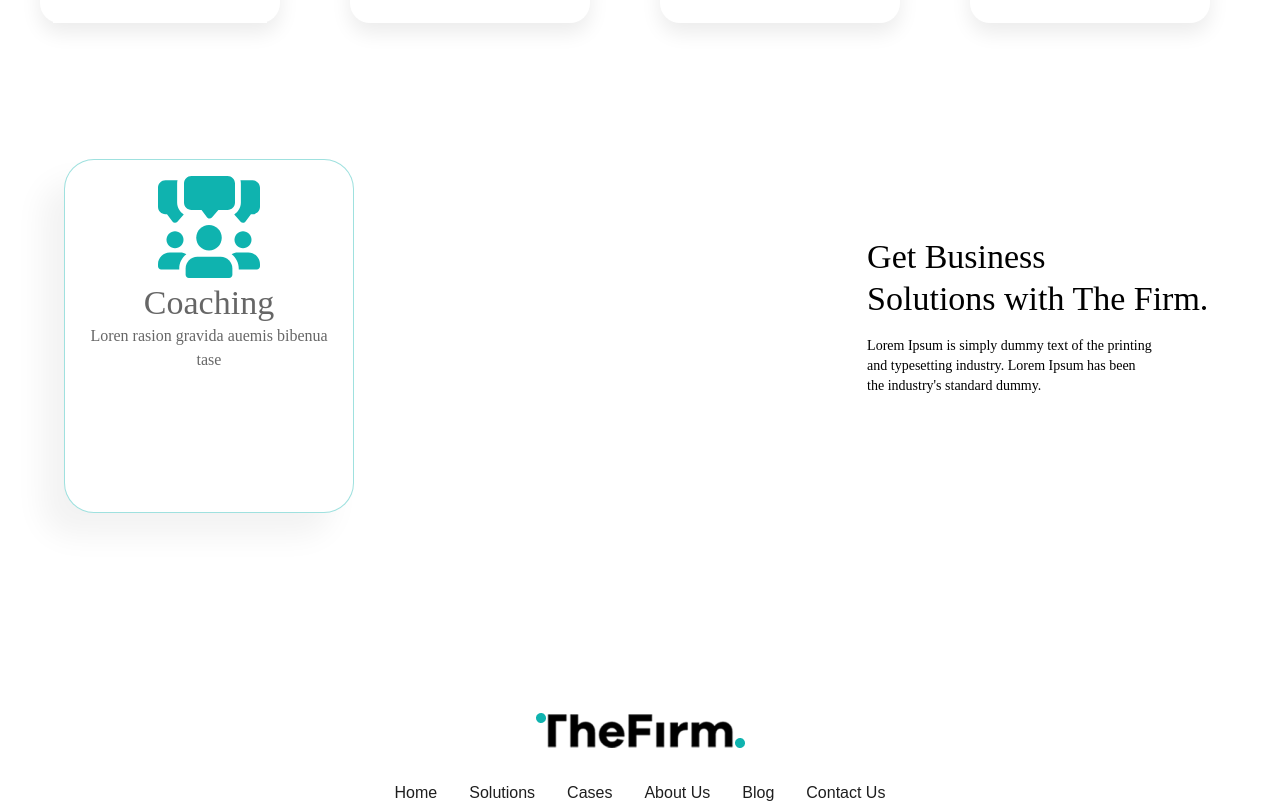
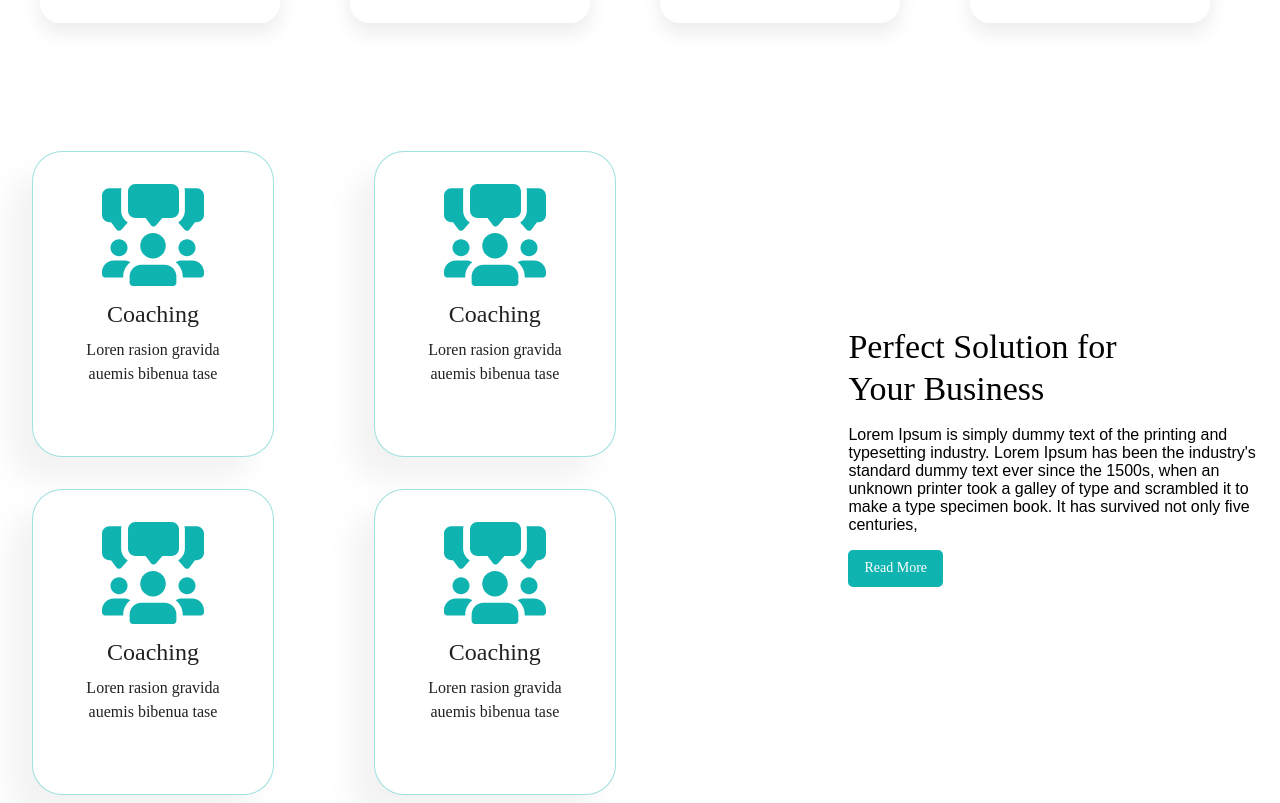
Before and after one commit to marwahaifawi/The-Firm, a React (Create React App) app: page /homepage in a window 1280 px wide. Shown: the part 725-1528 px from the top of the page. Built offline with nearby package versions, Linux system fonts and the light colour scheme; a small style sheet from the web is missing; a web font is replaced by a local one.

Commit message:
make a solution card components

```diff
--- /dev/null
+++ b/src/components/homepagesolutionssection/index.js
@@ -0,0 +1,81 @@
+import React from "react";
+import SolutionCard from "../../components/solutioncard";
+import ButtonApp from "../../shared/button";
+import { Stack, Grid } from "@mui/material";
+import { Container, Typography } from "@mui/material";
+import CoachingIcon from "../../assets/coachingIcon.svg";
+const Solutions = [
+  {
+    icon: CoachingIcon,
+    title: "Coaching",
+    description: "Loren rasion gravida auemis bibenua tase",
+  },
+  {
+    icon: CoachingIcon,
+    title: "Coaching",
+    description: "Loren rasion gravida auemis bibenua tase",
+  },
+  {
+    icon: CoachingIcon,
+    title: "Coaching",
+    description: "Loren rasion gravida auemis bibenua tase",
+  },
+  {
+    icon: CoachingIcon,
+    title: "Coaching",
+    description: "Loren rasion gravida auemis bibenua tase",
+  },
+];
+const SolutionsSection = () => {
+  return (
+    <Container>
+      <Stack
+        spacing={0.5}
+        alignItems="center"
+        mt={10}
+        direction={{
+          lg: "row",
+          md: "row",
+          sm: "column-reverse",
+          xs: "column-reverse",
+        }}
+      >
+        <Grid
+          container
+          rowSpacing={4}
+          columnSpacing={{ xs: 1, sm: 1, md: 1, lg: 1 }}
+        >
+          {Solutions.map((item, index) => (
+            <SolutionCard key={index} item={item} />
+          ))}
+        </Grid>
+        <Stack
+          spacing={2}
+          width={"50%"}
+          justifyContent="left"
+          alignItems="flex-start"
+        >
+          <Typography
+            textAlign={{ xs: "center", md: "left", lg: "left" }}
+            variant="h4"
+          >
+            Perfect Solution for <br /> Your Business
+          </Typography>
+          <Typography
+            textAlign={{ xs: "center", lg: "left " }}
+            variant="OVERLINE TEXT"
+          >
+            Lorem Ipsum is simply dummy text of the printing and typesetting
+            industry. Lorem Ipsum has been the industry's standard dummy text
+            ever since the 1500s, when an unknown printer took a galley of type
+            and scrambled it to make a type specimen book. It has survived not
+            only five centuries,
+          </Typography>
+          <ButtonApp variant="contained">Read More</ButtonApp>
+        </Stack>
+      </Stack>
+    </Container>
+  );
+};
+
+export default SolutionsSection;
--- /dev/null
+++ b/src/components/solutioncard/index.js
@@ -0,0 +1,29 @@
+import React from 'react';
+import { Box, Stack, Grid } from "@mui/material";
+import { styled } from "@mui/material/styles";
+import Paper from "@mui/material/Paper";
+import { Container, Typography } from "@mui/material";
+const SolutionCard = ({item}) => {
+    const Item = styled(Paper)(() => ({
+        textAlign: "center",
+        width: "11rem",
+        height: "15rem",
+        background: "#FFFFFF",
+        border: "1px solid rgba(15, 179, 175, 0.4)",
+        boxShadow: " -22px 23px 30px rgba(0, 0, 0, 0.05)",
+        borderRadius: "30px",
+        padding:'2rem',
+      }));
+  return (
+    <Grid item xs={5}>
+    <Item>
+      <img src={item.icon} alt="solutionIcon" />
+      <Typography p={1} variant="h5">{item.title}</Typography>
+      <Typography variant="body1">{item.description}</Typography>
+
+    </Item>
+  </Grid>
+  );
+}
+
+export default SolutionCard;
--- a/src/pages/homepage/index.js
+++ b/src/pages/homepage/index.js
@@ -1,74 +1,17 @@
 import React from "react";
 import HomePageHeroSection from "../../components/hompageherosection";
 import OurPartnersSection from "../../components/ourpartnerssection";
-import { Box, Stack, Grid } from "@mui/material";
-import { styled } from "@mui/material/styles";
-import Paper from "@mui/material/Paper";
+import SolutionsSection from "../../components/homepagesolutionssection";
 
-import { Container, Typography } from "@mui/material";
-import CoachingIcon from "../../assets/coachingIcon.svg";
-const Solutions = [
-  {
-    icon: CoachingIcon ,
-    title: "Coaching",
-    description: "Loren rasion gravida auemis bibenua tase",
-  },
-];
-const Item = styled(Paper)(({ theme }) => ({
-  textAlign: "center",
-  width: "16rem",
-  height: "20rem",
-  padding:"1rem",
-  background: "#FFFFFF",
-  border: "1px solid rgba(15, 179, 175, 0.4)",
-  boxShadow: " -22px 23px 30px rgba(0, 0, 0, 0.05)",
-  borderRadius: "30px",
-  color: theme.palette.text.secondary,
-}));
+
 
 const HomePage = () => {
   return (
     <>
       <HomePageHeroSection />
       <OurPartnersSection />
-      <Container>
-        <Stack
-          spacing={5}
-          alignItems="center"
-          mt={10}
-          direction={{ lg: "row", md: "row", sm: "column", xs: "column" }}
-        >
-          <Grid
-            container
-            rowSpacing={5}
-            columnSpacing={{ xs: 1, sm: 2, md: 3, lg: 5 }}
-          >
-            {Solutions.map((item, index) => (
-              <Grid item xs={6}>
-                <Item>
-                  <img src={item.icon} alt="solutionIcon" />
-                  <Typography variant="h4">{item.title}</Typography>
-                  <Typography variant="body1">{item.description}</Typography>
+      <SolutionsSection/>
 
-                </Item>
-              </Grid>
-            ))}
-          </Grid>
-          <Stack spacing={2} width={"50%"} justifyContent="center">
-            <Typography textAlign={{ xs: "center", lg: "left " }} variant="h4">
-              Get Business <br /> Solutions with The Firm.
-            </Typography>
-            <Typography
-              textAlign={{ xs: "center", lg: "left " }}
-              variant="body2"
-            >
-              Lorem Ipsum is simply dummy text of the printing <br />
-              and typesetting industry. Lorem Ipsum has been <br />
-              the industry's standard dummy.
-            </Typography>
-          </Stack>
-        </Stack>
-      </Container>
     </>
   );
 };
```
